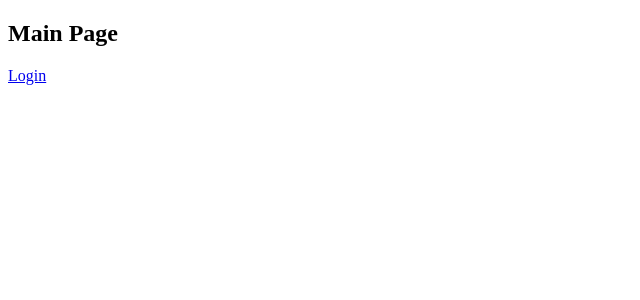
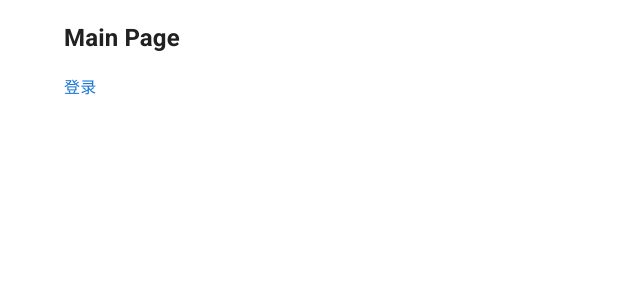
Before and after one commit to minkolee/longwaytoReactJsMastery, a React (Create React App) app: page / in a window 1280 px wide. Shown: the top 300 px of the page, without its empty margins (0-640 px from the left). Built offline with nearby package versions, Linux system fonts and the light colour scheme.

Commit message:
修改Link

```diff
--- a/src/App.js
+++ b/src/App.js
@@ -1,19 +1,22 @@
-import {Container, CssBaseline} from "@mui/material";
 import React from "react";
 import LoginPage from "./component/LoginPage";
-import {BrowserRouter as Router, Link, Route} from "react-router-dom";
+import {BrowserRouter as Router, Route} from "react-router-dom";
+import {Container, CssBaseline, Link} from "@mui/material";
 
 class App extends React.Component {
 
     render() {
-
         return (
             <Router>
                 <Route exact path="/">
+                    <Container maxWidth="lg">
+                    <CssBaseline>
                     <div>
                         <h2>Main Page</h2>
-                        <Link to="/login">Login</Link>
+                        <Link href="/login" color="primary" sx={{textDecoration:"none"}}>登录</Link>
                     </div>
+                    </CssBaseline>
+                    </Container>
                 </Route>
                 <Route exact path="/login">
                     <LoginPage/>
```
